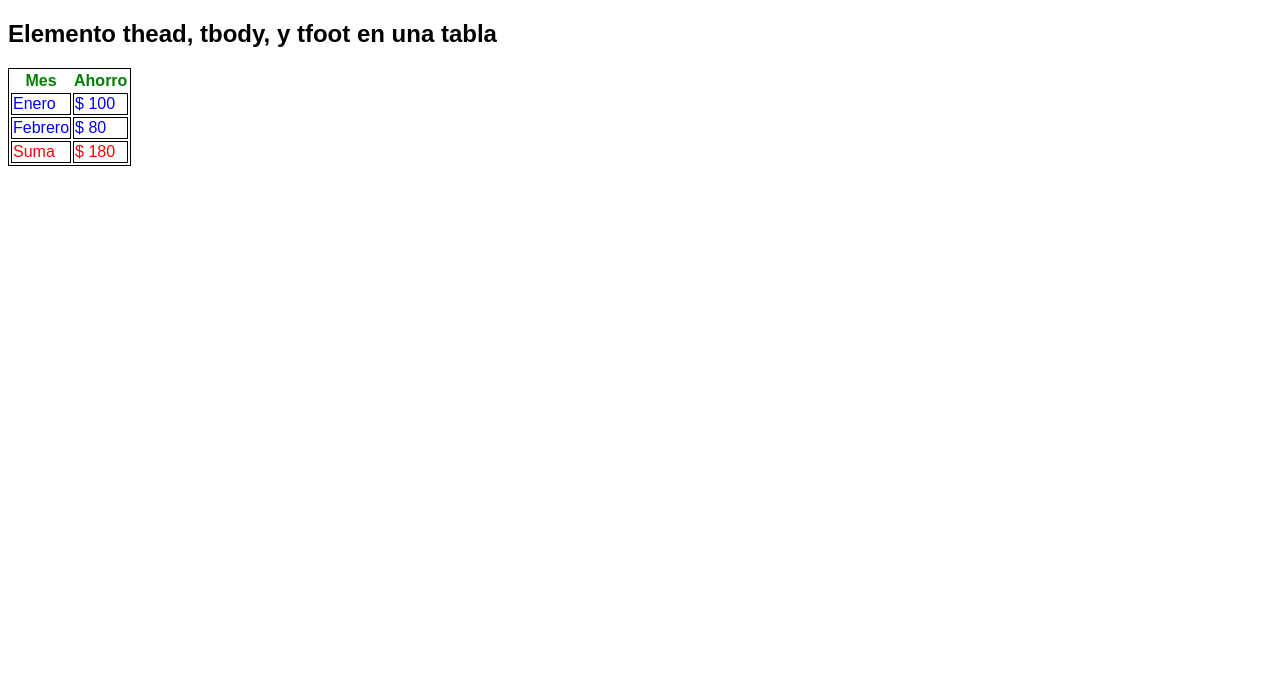
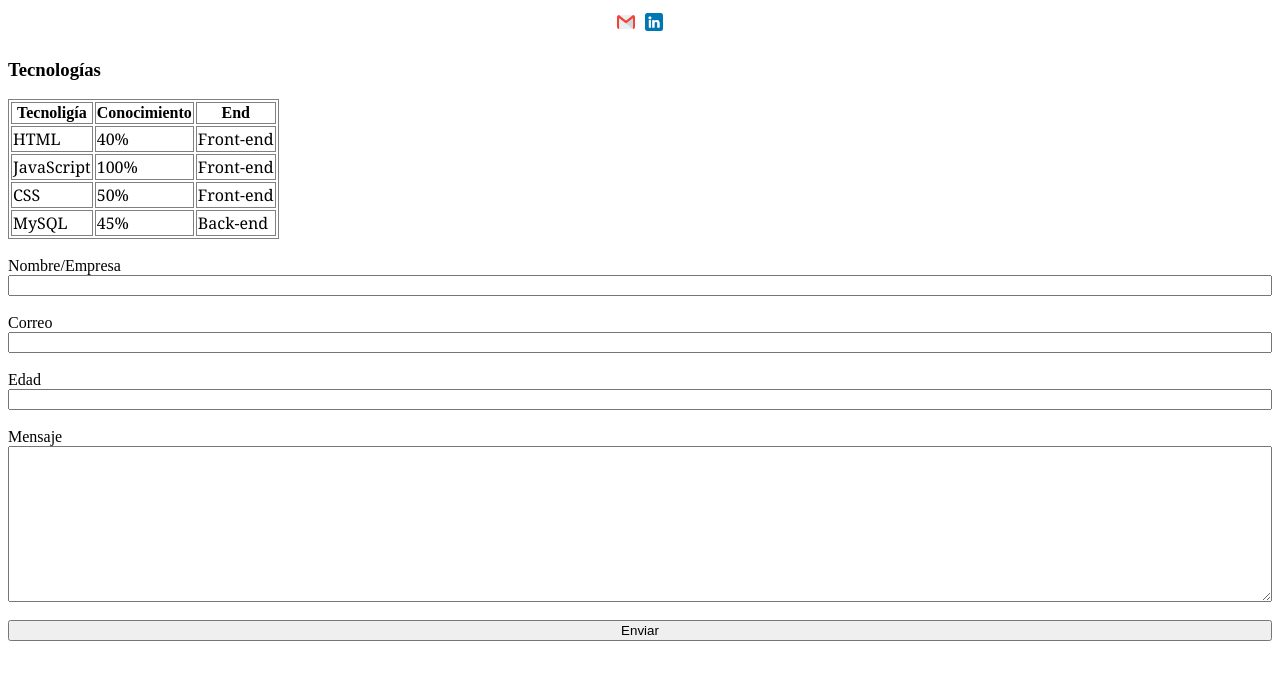
Before and after one commit to BrandonZamora98/Repositorio_html_avanzado, a plain HTML site: page Portafolio/index.html in a window 1280 px wide. Drawn offline with Linux system fonts and the light colour scheme.

Commit message:
Implementacion de formulairos en portafolio, uso de enlaces a redes sociales, se reorganizo las practicas y se separo de la carpeta portafolio

```diff
--- a/Portafolio/index.html
+++ b/Portafolio/index.html
@@ -4,50 +4,71 @@
     <meta charset="UTF-8">
     <meta http-equiv="X-UA-Compatible" content="IE=edge">
     <meta name="viewport" content="width=device-width, initial-scale=1.0">
+    <link rel="stylesheet" href="/Portafolio/styles/main.css">
     <title>Document</title>
-    <style>
-        body{
-            font-family: Arial, Helvetica, sans-serif;
-        }
-        thead{
-            color: green;
-        }
-        tbody{
-            color: blue;
-        }
-        tfoot{
-            color: red;
-        }
-        table, thead, td{
-            border: 1px solid black;
-        }
-    </style>
 </head>
 <body>
-    <h2>Elemento thead, tbody, y tfoot en una tabla</h2>
+    <div class="contacto">
+        <a href="mailto:brandonalvazamora@gmail.com" target="_blank">
+            <img class="icon" src="/Portafolio/public/images/gmail.png" alt="">
+        </a>
+        <a href="https://www.linkedin.com/in/brandon-nicol%C3%A1s-calva-zamora-173636233/" target="_blank">
+            <img class="icon" src="/Portafolio/public/images/linkedin.png" alt="">
+        </a>
+    </div>
+
+    <h3>Tecnologías</h3>
     <table>
         <thead>
-            <tr>
-                <th>Mes</th>
-                <th>Ahorro</th>
-            </tr>
+            <th>Tecnoligía</th>
+            <th>Conocimiento</th>
+            <th>End</th>
         </thead>
+
         <tbody>
             <tr>
-                <td>Enero</td>
-                <td>$ 100</td>
+                <td>HTML</td>
+                <td>40%</td>
+                <td>Front-end</td>
             </tr>
             <tr>
-                <td>Febrero</td>
-                <td>$ 80</td>
+                <td>JavaScript</td>
+                <td>100%</td>
+                <td>Front-end</td>
+            </tr>
+            <tr>
+                <td>CSS</td>
+                <td>50%</td>
+                <td>Front-end</td>
+            </tr>
+            <tr>
+                <td>MySQL</td>
+                <td>45%</td>
+                <td>Back-end</td>
             </tr>
         </tbody>
+
         <tfoot>
-            <tr>
-                <td>Suma</td>
-                <td>$ 180</td>
-            </tr>
+
         </tfoot>
     </table>
+    <br>
+
+    <form action="" class="formulario">
+
+        <label for="name">Nombre/Empresa</label>
+        <input type="text" id="name">
+        <br>
+        <label for="mail">Correo</label>
+        <input type="email" id="mail">
+        <br>
+        <label for="edad">Edad</label>
+        <input type="number" min="18" max="100">
+        <br>
+        <label for="mensaje">Mensaje</label>
+        <textarea name="mensaje" id="" cols="30" rows="10"></textarea>
+        <br>
+        <input type="submit" value="Enviar">
+    </form>
 </body>
 </html>
--- a/Portafolio/styles/main.css
+++ b/Portafolio/styles/main.css
@@ -0,0 +1,24 @@
+.contacto{
+    margin: 0 auto;
+    display: flex;
+    justify-content: center;
+}
+.icon{
+    width: 18px;
+    height: 18px;
+    padding: 5px;
+}
+.formulario{
+    margin: 0 auto;
+    display: flex;
+    flex-direction:column;
+    justify-content: center;
+}
+
+table, th, td{
+    border: 1px solid gray;
+}
+
+tbody{
+    font-family: Georgia, 'Times New Roman', Times, serif;
+}
--- /dev/null
+++ b/practica de tablas/assets/style.css
@@ -0,0 +1,12 @@
+table{
+    font-family: Arial, Helvetica, sans-serif;
+}
+
+table, th, td{
+    border: 1px solid gray;
+}
+
+td{
+    font-size: 11px;
+    text-align: center;
+}
```
Also changed, not shown: practica de tablas/index_formulario.html (added, +28 -0 lines), Portafolio/public/images/facebook.png (added), Portafolio/public/images/gmail.png (added), Portafolio/public/images/linkedin.png (added), practica de tablas/index_ejercicio2.html (renamed from mini_ejercicio_1/index.html).
